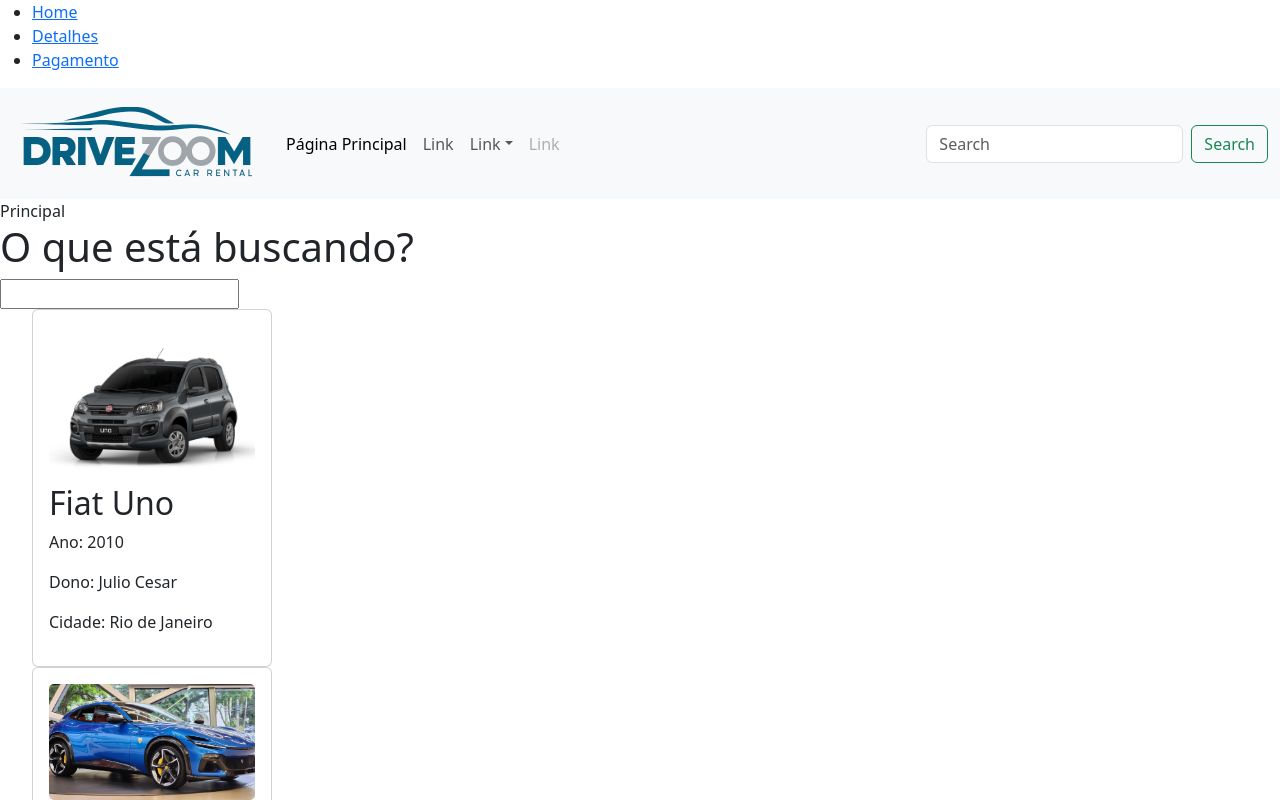
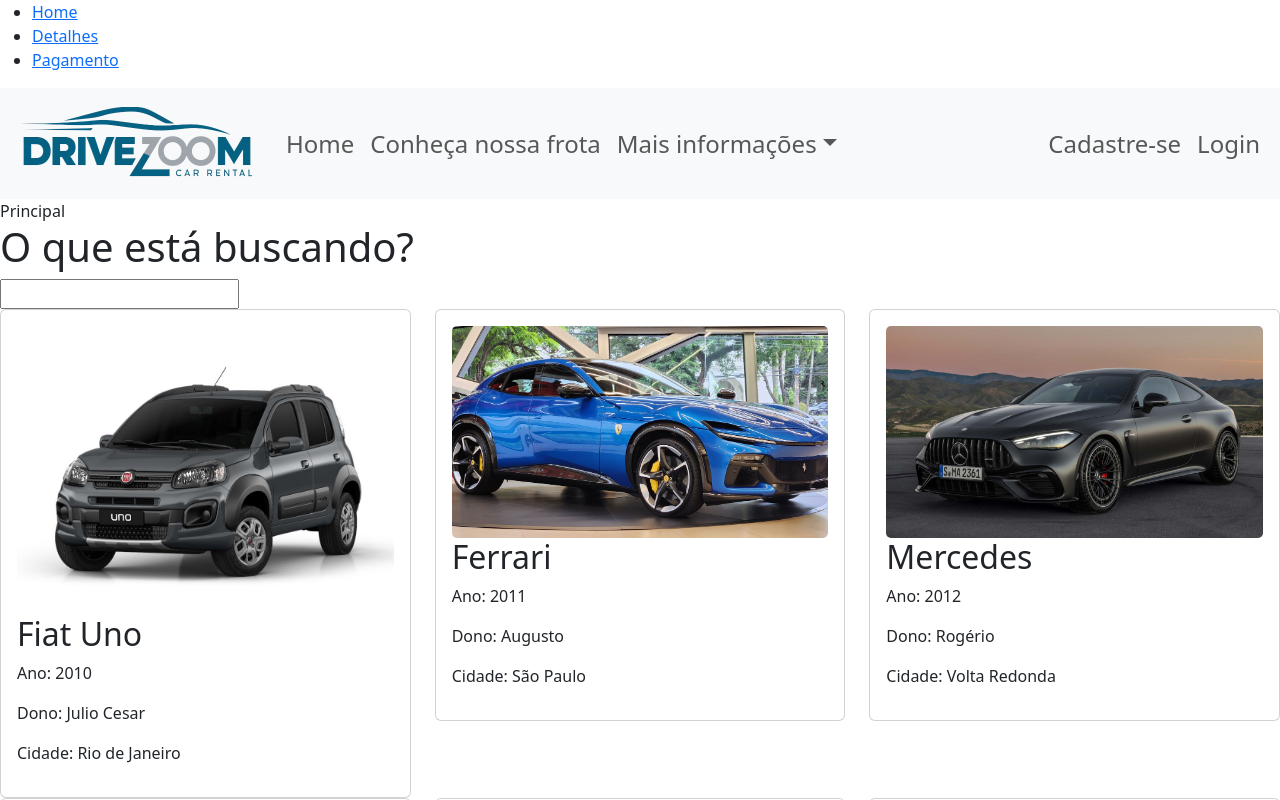
Before and after one commit to dsm-cefet-rj/ti-2024-1-grupo-sete, a React (Create React App) app: page / in a window 1280 px wide. Shown: the top 800 px of the page. Built offline with nearby package versions, Linux system fonts and the light colour scheme.

Commit message:
Fix Header e Cards
Header mais adequado e cards mais responsivos

```diff
--- a/src/App.js
+++ b/src/App.js
@@ -9,7 +9,6 @@
 const App = (props) => {
   return (
     <AppRouter>
-
     </AppRouter>
  );
 }
--- a/src/Components/FerramentaPesquisa/pesquisa.js
+++ b/src/Components/FerramentaPesquisa/pesquisa.js
@@ -1,17 +1,14 @@
-import React, {useState} from 'react';
-import carros from '../Carros/carros'
-import { Card, CardBody, CardImg, CardText, CardTitle } from 'reactstrap';
+import React, { useState } from 'react';
+import carros from '../Carros/carros';
+
 import './style.css';
+import { Card, CardBody, CardImg, CardText, CardTitle, Row, Col } from 'reactstrap';
 
+export default function Pesquisa() {
+  const [busca, setBusca] = useState('');
+  console.log(busca);
 
-
-export default function Pesquisa(){
-    const[busca, setBusca] = useState('');
-   console.log( busca);
-
-
-
-    return(
+  return (
     <div>
       <h1>O que está buscando?</h1>
       <input
@@ -20,26 +17,31 @@
         onChange={(ev) => setBusca(ev.target.value)}
       />
 
-            <ul>
+      <Row>
+
         {Object.keys(carros).map((carroId) => {
           const carro = carros[carroId];
           return (
-            <Card className='card-carros' style={{width: '15rem'}}>
+            <Col xs={12} md={6} lg={4} key={carroId}>
+              <Card className="card-carros">
                 <CardBody>
-                    <div key={carroId}>
-                        <CardImg src={carro.Image} alt={carro.modelo} onError={(error) => console.error('Erro ao carregar imagem:', error)}/>
+                  <CardImg
+                    src={carro.Image}
+                    alt={carro.modelo}
+                    onError={(error) => console.error('Erro ao carregar imagem:', error)}
+                  />
                   <CardTitle><h2>{carro.modelo}</h2></CardTitle>
                   <CardText>
                     <p>Ano: {carro.ano}</p>
                     <p>Dono: {carro.dono}</p>
                     <p>Cidade: {carro.cidade}</p>
                   </CardText>
-                    </div>
                 </CardBody>
               </Card>
+            </Col>
           );
         })}
-            </ul>
+      </Row>
     </div>
-    )
+  );
 }
--- a/src/Components/FerramentaPesquisa/style.css
+++ b/src/Components/FerramentaPesquisa/style.css
@@ -2,8 +2,22 @@
     position: relative;
     transition: transform 0.3s ease;
     color:brown;
+    width: '15rem';
 }
 
 .card-carros:hover {
-    transform: scale(1.10);
+    transform: scale(1.05);
 }
+
+.cards-container {
+    display: flex;
+    flex-wrap: wrap; /* Allow wrapping to multiple lines if needed */
+    justify-content: space-between; /* Distribute cards evenly */
+    align-items: flex-start; /* Align cards vertically from the top */
+  }
+
+
+    .card-img {
+        max-width: 100%; /* Allow images to scale down to fit the container */
+        height: auto; /* Maintain aspect ratio */
+      }
--- a/src/Components/Header/header.css
+++ b/src/Components/Header/header.css
@@ -2,3 +2,7 @@
     max-width: 250px; /* Replace with desired maximum width */
     max-height: 350px; /* Replace with desired maximum height */
   }
+
+.all{
+  font-size: x-large;
+}
--- a/src/Components/Header/index.js
+++ b/src/Components/Header/index.js
@@ -1,47 +1,57 @@
-import React from "react";
+import React, {useState} from "react";
 import './header.css';
 import Logo from "../../Assets/Logo2.png";
 import { Link } from "react-router-dom/cjs/react-router-dom";
+import { Collapse, DropdownItem, DropdownMenu, DropdownToggle, UncontrolledDropdown, Nav } from "reactstrap";
+
 
 export default function HeaderMain(props){
+
+  const [isOpen, setIsOpen] = useState(false);
+
+  const toggle = () => setIsOpen(!isOpen);
 return(
   <>
+  <div className ="all">
   <nav className="navbar navbar-expand-lg bg-body-tertiary">
   <div className="container-fluid">
     <a className="navbar-brand" ><Link to="/"><img className="ImgLogo" src={Logo} alt="DriveZoom Logo" /></Link></a>
-    <button className="navbar-toggler" type="button" data-bs-toggle="collapse" data-bs-target="#navbarScroll" aria-controls="navbarScroll" aria-expanded="false" aria-label="Toggle navigation">
+    <button className="navbar-toggler" type="button" data-bs-toggle="collapse" data-bs-target="#navbarScroll" aria-controls="navbarScroll" aria-expanded="false" aria-label="Toggle navigation" onClick={toggle}>
       <span className="navbar-toggler-icon"></span>
     </button>
-    <div className="collapse navbar-collapse" id="navbarScroll">
-      <ul className="navbar-nav me-auto my-2 my-lg-0 navbar-nav-scroll">
+    <Collapse isOpen={isOpen} navbar>
+          <Nav className="me-auto" navbar>
         <li className="nav-item">
-        <Link className="nav-link active" aria-current="page" to="/">Página Principal</Link>
+        <Link className="nav-link" aria-current="page" to="/">Home</Link>
         </li>
         <li className="nav-item">
-          <a className="nav-link" href="#">Link</a>
+          <a className="nav-link" href="#">Conheça nossa frota</a>
         </li>
-        <li className="nav-item dropdown">
-          <a className="nav-link dropdown-toggle" href="#" role="button" data-bs-toggle="dropdown" aria-expanded="false">
-            Link
-          </a>
-          <ul className="dropdown-menu">
-            <li><a className="dropdown-item" href="#">Action</a></li>
-            <li><a className="dropdown-item" href="#">Another action</a></li>
-            <li><hr className="dropdown-divider"/></li>
-            <li><a className="dropdown-item" href="#">Something else here</a></li>
-          </ul>
+            <UncontrolledDropdown nav inNavbar>
+              <DropdownToggle nav caret>
+                Mais informações
+              </DropdownToggle>
+              <DropdownMenu right>
+                <DropdownItem>Quem somos</DropdownItem>
+                <DropdownItem>Option 2</DropdownItem>
+                <DropdownItem divider />
+                <DropdownItem>Reset</DropdownItem>
+              </DropdownMenu>
+            </UncontrolledDropdown>
+      </Nav>
+      <Nav navbar>
+        <li className="nav-item">
+          <Link className="nav-link" aria-current="page" to="/">Cadastre-se</Link>
         </li>
         <li className="nav-item">
-          <a className="nav-link disabled" aria-disabled="true">Link</a>
+          <Link className="nav-link " aria-current="page" to="/">Login</Link>
         </li>
-      </ul>
-      <form className="d-flex" role="search">
-        <input className="form-control me-2" type="search" placeholder="Search" aria-label="Search"/>
-        <button className="btn btn-outline-success" type="submit">Search</button>
-      </form>
-    </div>
+      </Nav>
+    </Collapse>
   </div>
 </nav>
+</div>
+
   </>
 )
 
```
Also changed, not shown: 1 other file (tests, documents, lock files or other folders). Lines whose indentation alone changed are shown as unchanged.
